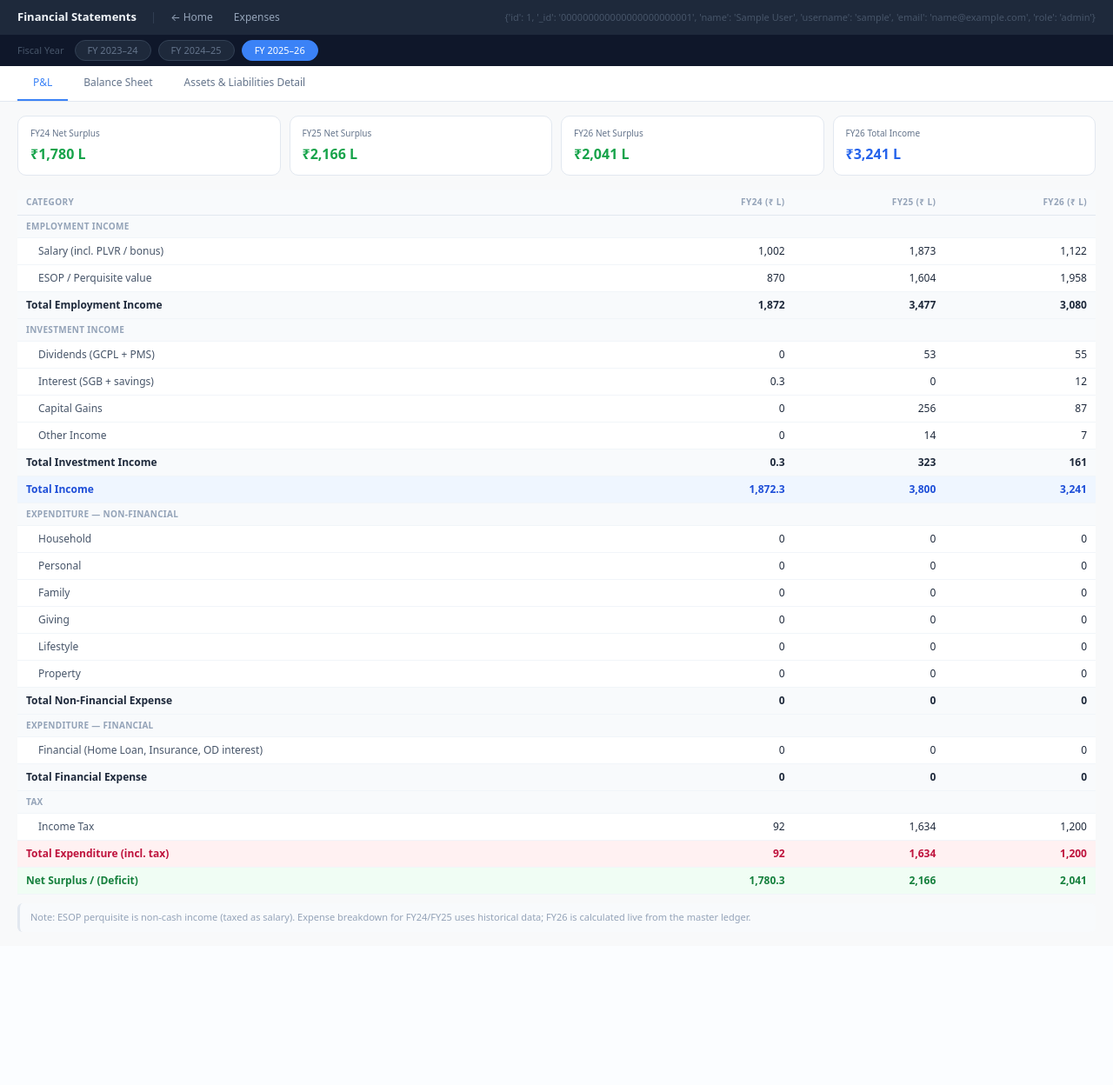
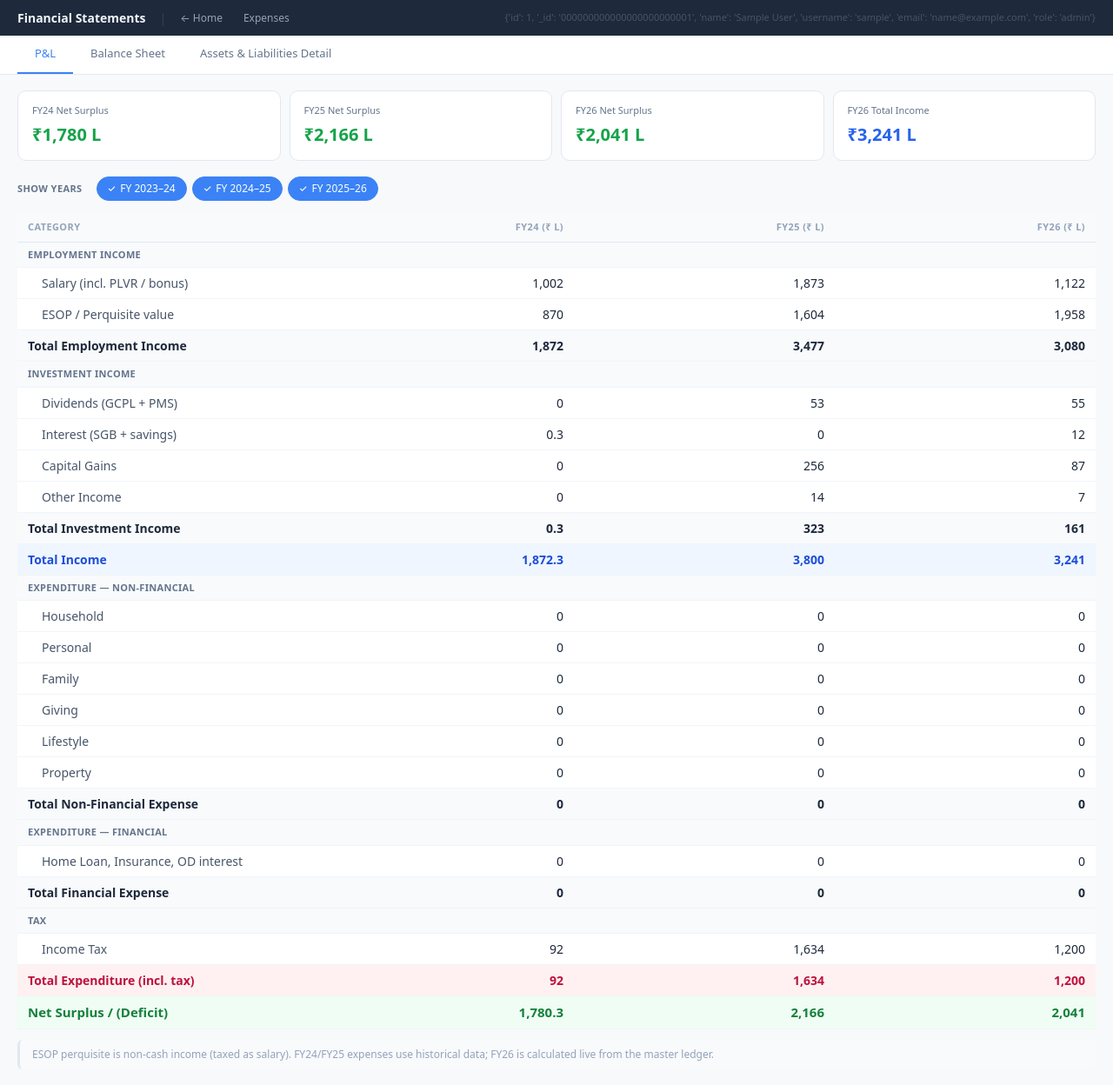
Before and after one commit to sudhirsitapati-code/expense-app, a Flask app: page /financial-statements in a window 1280 px wide. Shown: the whole page at 87% size. Before the commit the page ends 1072 px from the top, so only its background shows below. Run offline with Flask 3, Linux system fonts and the light colour scheme; the visitor is signed in with stand-in values (Sample User, id 1); some libraries are stand-ins or nearby versions.

Commit message:
P&L tab: larger fonts, compact columns, year toggle checkboxes

```diff
--- a/templates/financial_statements.html
+++ b/templates/financial_statements.html
@@ -6,44 +6,49 @@
 <title>Financial Statements</title>
 <link rel="stylesheet" href="https://cdn.jsdelivr.net/npm/bootstrap@5.3.0/dist/css/bootstrap.min.css">
 <style>
-body { background:#f8f9fa; font-size:13px; }
+body { background:#f8f9fa; font-size:14px; }
 
 /* ── Top bar ── */
 .topbar { background:#1e293b; color:#f1f5f9; padding:10px 20px; display:flex; align-items:center; gap:16px; }
 .topbar a { color:#94a3b8; text-decoration:none; font-size:12px; }
 .topbar a:hover { color:#f1f5f9; }
 
-/* ── Year bar ── */
-.year-bar { background:#0f172a; padding:6px 20px; display:flex; align-items:center; gap:8px; }
-.year-btn { background:#1e293b; color:#64748b; border:1px solid #334155; border-radius:20px; padding:3px 14px; font-size:11px; cursor:pointer; }
-.year-btn.active { background:#3b82f6; color:#fff; border-color:#3b82f6; }
-
 /* ── Nav tabs ── */
 .fs-tabs { display:flex; background:#fff; border-bottom:1px solid #e2e8f0; padding:0 20px; }
-.fs-tab { padding:10px 18px; font-size:12px; font-weight:500; color:#64748b; border-bottom:2px solid transparent; cursor:pointer; white-space:nowrap; }
+.fs-tab { padding:11px 20px; font-size:13px; font-weight:500; color:#64748b; border-bottom:2px solid transparent; cursor:pointer; white-space:nowrap; }
 .fs-tab.active { color:#3b82f6; border-bottom-color:#3b82f6; }
 
 /* ── KPI cards ── */
-.kpi-row { display:grid; grid-template-columns:repeat(4,1fr); gap:10px; margin-bottom:16px; }
-.kpi { background:#fff; border:1px solid #e2e8f0; border-radius:10px; padding:12px 14px; }
-.kpi-label { font-size:10px; color:#64748b; margin-bottom:4px; }
-.kpi-val { font-size:16px; font-weight:700; color:#1e293b; }
+.kpi-row { display:grid; grid-template-columns:repeat(4,1fr); gap:10px; margin-bottom:18px; }
+.kpi { background:#fff; border:1px solid #e2e8f0; border-radius:10px; padding:14px 16px; }
+.kpi-label { font-size:11px; color:#64748b; margin-bottom:5px; }
+.kpi-val { font-size:20px; font-weight:700; color:#1e293b; }
 .kpi-val.green { color:#16a34a; } .kpi-val.red { color:#dc2626; } .kpi-val.blue { color:#2563eb; }
 
+/* ── Year toggle checkboxes (P&L only) ── */
+.pl-year-bar { display:flex; align-items:center; gap:6px; margin-bottom:14px; }
+.pl-year-bar label { font-size:11px; color:#64748b; margin-right:10px; font-weight:600; text-transform:uppercase; letter-spacing:.4px; }
+.yr-check { display:flex; align-items:center; gap:5px; background:#fff; border:1px solid #e2e8f0; border-radius:20px; padding:4px 12px; cursor:pointer; font-size:12px; color:#475569; font-weight:500; user-select:none; transition:all .15s; }
+.yr-check input { display:none; }
+.yr-check.on { background:#3b82f6; border-color:#3b82f6; color:#fff; }
+.yr-check .tick { font-size:11px; opacity:0; }
+.yr-check.on .tick { opacity:1; }
+
 /* ── Tables ── */
-.fs-table { width:100%; border-collapse:collapse; font-size:12px; background:#fff; }
-.fs-table th { text-align:left; font-size:10px; font-weight:600; text-transform:uppercase; letter-spacing:.4px; color:#94a3b8; padding:7px 10px; border-bottom:1px solid #e2e8f0; background:#f8fafc; }
+.fs-table { width:100%; border-collapse:collapse; background:#fff; }
+.fs-table th { text-align:left; font-size:11px; font-weight:600; text-transform:uppercase; letter-spacing:.4px; color:#94a3b8; padding:8px 12px; border-bottom:1px solid #e2e8f0; background:#f8fafc; white-space:nowrap; }
 .fs-table th.r { text-align:right; }
-.fs-table td { padding:6px 10px; border-bottom:0.5px solid #f1f5f9; color:#1e293b; }
-.fs-table td.r { text-align:right; font-variant-numeric:tabular-nums; }
-.fs-table td.i { padding-left:24px; color:#475569; }
-.fs-table tr.sh td { background:#f8fafc; font-size:10px; font-weight:700; text-transform:uppercase; letter-spacing:.3px; color:#94a3b8; padding:5px 10px; }
-.fs-table tr.sub td { font-weight:600; background:#f8fafc; }
-.fs-table tr.tot td { font-weight:700; background:#eff6ff; color:#1d4ed8; border-top:1px solid #bfdbfe; }
-.fs-table tr.totp td { font-weight:700; background:#f0fdf4; color:#15803d; border-top:1px solid #bbf7d0; }
-.fs-table tr.totr td { font-weight:700; background:#fff1f2; color:#be123c; border-top:1px solid #fecdd3; }
+.fs-table td { padding:7px 12px; border-bottom:0.5px solid #f1f5f9; color:#1e293b; font-size:14px; }
+.fs-table td.r { text-align:right; font-variant-numeric:tabular-nums; min-width:100px; }
+.fs-table td.i { padding-left:28px; color:#475569; }
+.fs-table col.cat-col { width:340px; }
+.fs-table tr.sh td { background:#f8fafc; font-size:11px; font-weight:700; text-transform:uppercase; letter-spacing:.3px; color:#64748b; padding:6px 12px; }
+.fs-table tr.sub td { font-weight:600; background:#f8fafc; font-size:14px; }
+.fs-table tr.tot td { font-weight:700; background:#eff6ff; color:#1d4ed8; border-top:1px solid #bfdbfe; font-size:14px; }
+.fs-table tr.totp td { font-weight:700; background:#f0fdf4; color:#15803d; border-top:1px solid #bbf7d0; font-size:15px; }
+.fs-table tr.totr td { font-weight:700; background:#fff1f2; color:#be123c; border-top:1px solid #fecdd3; font-size:14px; }
 
-.badge { display:inline-block; font-size:10px; padding:1px 8px; border-radius:10px; font-weight:500; }
+.badge { display:inline-block; font-size:11px; padding:2px 9px; border-radius:10px; font-weight:500; }
 .bg { background:#dcfce7; color:#16a34a; }
 .br { background:#fee2e2; color:#dc2626; }
 .bb { background:#dbeafe; color:#1d4ed8; }
@@ -51,8 +56,8 @@ body { background:#f8f9fa; font-size:13px; }
 .bpu { background:#ede9fe; color:#7c3aed; }
 .bam { background:#fef3c7; color:#92400e; }
 
-.note { font-size:11px; color:#94a3b8; margin-top:10px; padding:8px 12px; background:#f8fafc; border-radius:6px; border-left:3px solid #e2e8f0; }
-.tab-panel { display:none; padding:16px 20px; }
+.note { font-size:12px; color:#94a3b8; margin-top:12px; padding:8px 14px; background:#f8fafc; border-radius:6px; border-left:3px solid #e2e8f0; }
+.tab-panel { display:none; padding:18px 20px; }
 .tab-panel.active { display:block; }
 </style>
 </head>
@@ -66,12 +71,6 @@ body { background:#f8f9fa; font-size:13px; }
   <span class="ms-auto" style="font-size:11px; color:#475569;">{{ user }}</span>
 </div>
 
-<div class="year-bar">
-  <small style="color:#475569; font-size:11px; margin-right:4px;">Fiscal Year</small>
-  <button class="year-btn" id="yrBtn-FY24" onclick="setYear('FY24')">FY 2023–24</button>
-  <button class="year-btn" id="yrBtn-FY25" onclick="setYear('FY25')">FY 2024–25</button>
-  <button class="year-btn active" id="yrBtn-FY26" onclick="setYear('FY26')">FY 2025–26</button>
-</div>
 
 <div class="fs-tabs">
   <div class="fs-tab active" onclick="switchTab('pl', this)">P&amp;L</div>
@@ -82,13 +81,32 @@ body { background:#f8f9fa; font-size:13px; }
 <!-- P&L Tab -->
 <div id="tab-pl" class="tab-panel active">
   <div class="kpi-row" id="pl-kpis"></div>
-  <table class="fs-table"><thead><tr>
-    <th>Category</th>
-    <th class="r">FY24 (₹ L)</th>
-    <th class="r">FY25 (₹ L)</th>
-    <th class="r">FY26 (₹ L)</th>
-  </tr></thead><tbody id="pl-body"></tbody></table>
-  <div class="note">Note: ESOP perquisite is non-cash income (taxed as salary). Expense breakdown for FY24/FY25 uses historical data; FY26 is calculated live from the master ledger.</div>
+
+  <!-- Year toggle -->
+  <div class="pl-year-bar">
+    <label>Show years</label>
+    <div class="yr-check on" id="ck-FY24" onclick="toggleYear('FY24')">
+      <span class="tick">✓</span> FY 2023–24
+    </div>
+    <div class="yr-check on" id="ck-FY25" onclick="toggleYear('FY25')">
+      <span class="tick">✓</span> FY 2024–25
+    </div>
+    <div class="yr-check on" id="ck-FY26" onclick="toggleYear('FY26')">
+      <span class="tick">✓</span> FY 2025–26
+    </div>
+  </div>
+
+  <table class="fs-table" id="pl-table">
+    <colgroup><col class="cat-col"><col><col><col></colgroup>
+    <thead><tr id="pl-thead">
+      <th>Category</th>
+      <th class="r pl-col-FY24">FY24 (₹ L)</th>
+      <th class="r pl-col-FY25">FY25 (₹ L)</th>
+      <th class="r pl-col-FY26">FY26 (₹ L)</th>
+    </tr></thead>
+    <tbody id="pl-body"></tbody>
+  </table>
+  <div class="note">ESOP perquisite is non-cash income (taxed as salary). FY24/FY25 expenses use historical data; FY26 is calculated live from the master ledger.</div>
 </div>
 
 <!-- Balance Sheet Tab -->
@@ -121,16 +139,11 @@ body { background:#f8f9fa; font-size:13px; }
 <script>
 let _data = null;
 let _activeYear = 'FY26';
+const ALL_FY = ['FY24','FY25','FY26'];
+let _visibleFY = new Set(['FY24','FY25','FY26']);
 
 const fmt = v => v != null ? v.toLocaleString('en-IN', {maximumFractionDigits:1}) : '—';
 const fmtL = v => v != null ? '₹' + v.toLocaleString('en-IN', {maximumFractionDigits:0}) + ' L' : '—';
-
-function setYear(fy) {
-  _activeYear = fy;
-  document.querySelectorAll('.year-btn').forEach(b => b.classList.remove('active'));
-  document.getElementById('yrBtn-' + fy).classList.add('active');
-  if (_data) renderAll();
-}
 
 function switchTab(name, el) {
   document.querySelectorAll('.fs-tab').forEach(t => t.classList.remove('active'));
@@ -148,9 +161,26 @@ function typeColor(type) {
   return map[type] || 'bgr';
 }
 
+function toggleYear(fy) {
+  // must keep at least one year visible
+  if (_visibleFY.has(fy) && _visibleFY.size === 1) return;
+  if (_visibleFY.has(fy)) _visibleFY.delete(fy); else _visibleFY.add(fy);
+  document.getElementById('ck-' + fy).classList.toggle('on', _visibleFY.has(fy));
+  applyColVisibility();
+}
+
+function applyColVisibility() {
+  ALL_FY.forEach(fy => {
+    const show = _visibleFY.has(fy);
+    document.querySelectorAll('.pl-col-' + fy).forEach(el => {
+      el.style.display = show ? '' : 'none';
+    });
+  });
+}
+
 function renderPL(d) {
-  const fy = ['FY24','FY25','FY26'];
   const p = d.pl;
+  const fy = ALL_FY;
 
   document.getElementById('pl-kpis').innerHTML = `
     <div class="kpi"><div class="kpi-label">FY24 Net Surplus</div><div class="kpi-val ${p.FY24.net_surplus>=0?'green':'red'}">${fmtL(p.FY24.net_surplus)}</div></div>
@@ -159,18 +189,15 @@ function renderPL(d) {
     <div class="kpi"><div class="kpi-label">FY26 Total Income</div><div class="kpi-val blue">${fmtL(p.FY26.total_income)}</div></div>`;
 
   const NON_FIN = d.non_fin_supers;
-  const SUPERS = d.super_order;
-
+  const cols = fy.length + 1;
   let html = '';
 
-  // Employment Income
-  html += `<tr class="sh"><td colspan="4">Employment Income</td></tr>`;
+  html += sh('Employment Income', cols);
   html += row('Salary (incl. PLVR / bonus)', fy.map(f => p[f].income.salary));
   html += row('ESOP / Perquisite value', fy.map(f => p[f].income.esop));
   html += subrow('Total Employment Income', fy.map(f => p[f].income.salary + p[f].income.esop));
 
-  // Investment Income
-  html += `<tr class="sh"><td colspan="4">Investment Income</td></tr>`;
+  html += sh('Investment Income', cols);
   html += row('Dividends (GCPL + PMS)', fy.map(f => p[f].income.dividends));
   html += row('Interest (SGB + savings)', fy.map(f => p[f].income.interest));
   html += row('Capital Gains', fy.map(f => p[f].income.capital_gains));
@@ -178,34 +205,32 @@ function renderPL(d) {
   html += subrow('Total Investment Income', fy.map(f => p[f].income.dividends + p[f].income.interest + p[f].income.capital_gains + p[f].income.other));
   html += subrow('Total Income', fy.map(f => p[f].total_income), 'tot');
 
-  // Non-Financial Expenses
-  html += `<tr class="sh"><td colspan="4">Expenditure — Non-Financial</td></tr>`;
-  NON_FIN.forEach(s => {
-    html += row(s, fy.map(f => p[f].expenses[s]));
-  });
+  html += sh('Expenditure — Non-Financial', cols);
+  NON_FIN.forEach(s => { html += row(s, fy.map(f => p[f].expenses[s])); });
   html += subrow('Total Non-Financial Expense', fy.map(f => p[f].non_financial_total));
 
-  // Financial Expenses
-  html += `<tr class="sh"><td colspan="4">Expenditure — Financial</td></tr>`;
-  html += row('Financial (Home Loan, Insurance, OD interest)', fy.map(f => p[f].expenses['Financial']));
+  html += sh('Expenditure — Financial', cols);
+  html += row('Home Loan, Insurance, OD interest', fy.map(f => p[f].expenses['Financial']));
   html += subrow('Total Financial Expense', fy.map(f => p[f].financial_total));
 
-  // Tax
-  html += `<tr class="sh"><td colspan="4">Tax</td></tr>`;
+  html += sh('Tax', cols);
   html += row('Income Tax', fy.map(f => p[f].tax));
 
-  // Totals
   html += subrow('Total Expenditure (incl. tax)', fy.map(f => p[f].total_expenditure), 'totr');
   html += subrow('Net Surplus / (Deficit)', fy.map(f => p[f].net_surplus), 'totp');
 
   document.getElementById('pl-body').innerHTML = html;
+  applyColVisibility();
 }
 
+function sh(label, cols) {
+  return `<tr class="sh"><td colspan="${cols}">${label}</td></tr>`;
+}
 function row(label, vals) {
-  return `<tr><td class="i">${label}</td>${vals.map(v => `<td class="r">${fmt(v)}</td>`).join('')}</tr>`;
+  return `<tr><td class="i">${label}</td>${vals.map((v, i) => `<td class="r pl-col-${ALL_FY[i]}">${fmt(v)}</td>`).join('')}</tr>`;
 }
 function subrow(label, vals, cls='sub') {
-  return `<tr class="${cls}"><td>${label}</td>${vals.map(v => `<td class="r">${fmt(v)}</td>`).join('')}</tr>`;
+  return `<tr class="${cls}"><td>${label}</td>${vals.map((v, i) => `<td class="r pl-col-${ALL_FY[i]}">${fmt(v)}</td>`).join('')}</tr>`;
 }
 
 function renderBS(d) {
```
